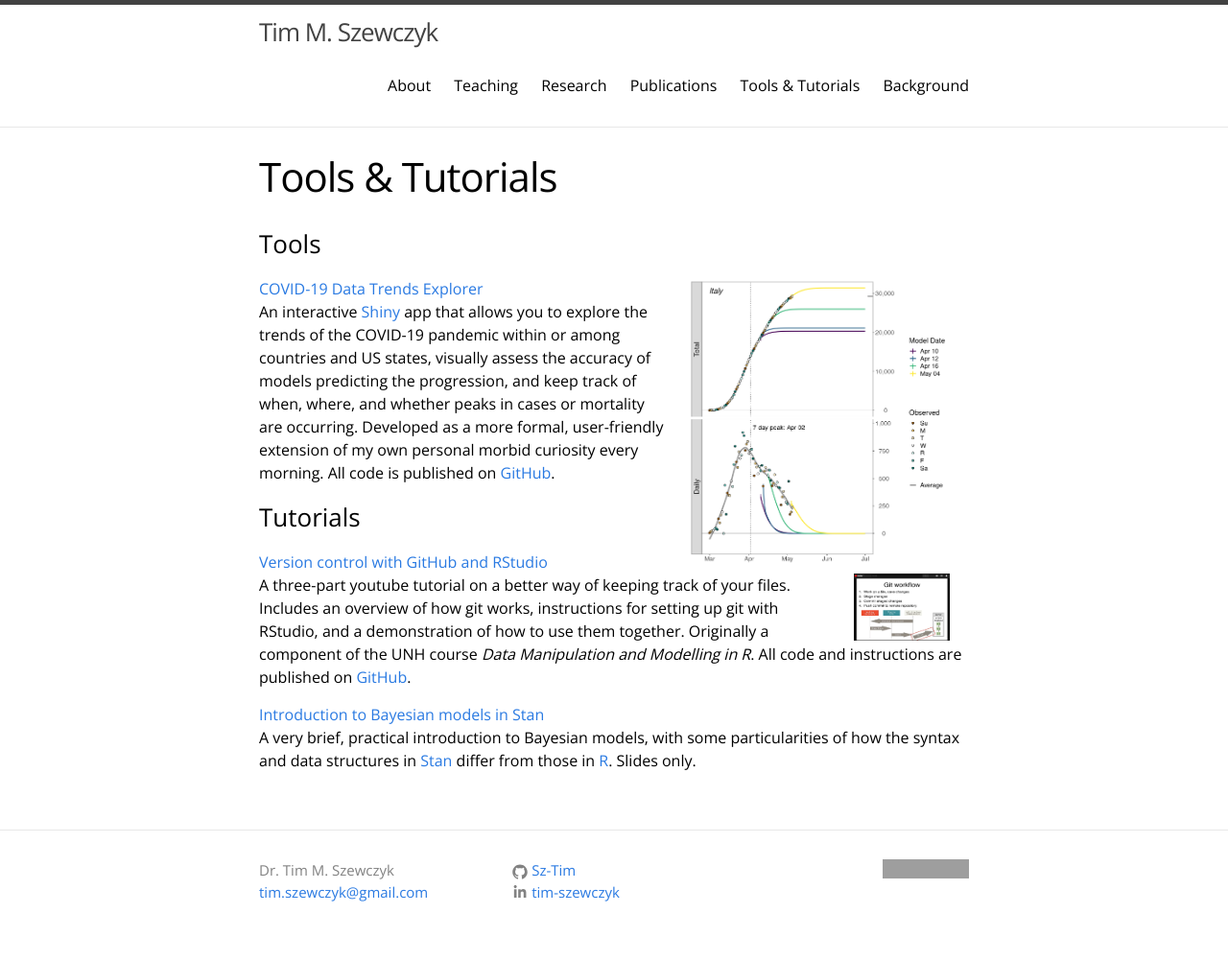
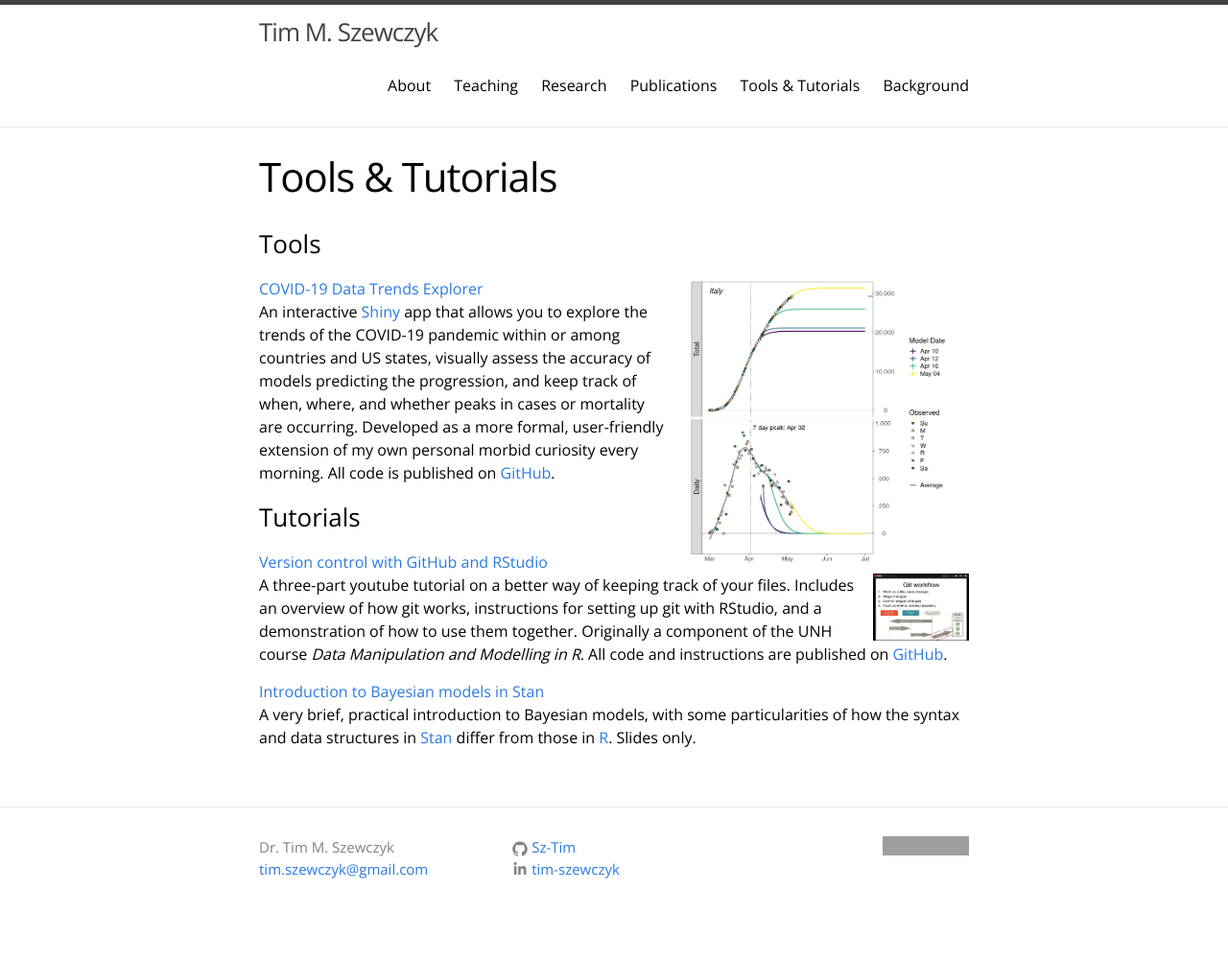
Before and after one commit to Sz-Tim/Sz-Tim.github.io, a Jekyll site: the page built from tools.md, in a window 1280 px wide. Shown: the whole page at 96% size. Built offline with Jekyll 4.4.1, drawn with Linux system fonts in a browser that asks for light colours; after the commit the page ends 977 px from its top, so only the background shows below that; grey boxes are pictures that could not be loaded.

Commit message:
img placement

```diff
--- a/tools.md
+++ b/tools.md
@@ -12,7 +12,7 @@ An interactive [Shiny](https://shiny.rstudio.com/) app that allows you to explor
 
 ### Tutorials
 [Version control with GitHub and RStudio](https://www.youtube.com/playlist?list=PL7GjEq0oE7-YrZoV5eWkO-YOQbZtz-RxX)
-<img style="float:left" width="100" height="70" style="margin: 0px 20px" src="{{ site.url }}/assets/git_workflow.png">A three-part youtube tutorial on a better way of keeping track of your files. Includes an overview of how git works, instructions for setting up git with RStudio, and a demonstration of how to use them together. Originally a component of the UNH course *Data Manipulation and Modelling in R*. All code and instructions are published on [GitHub](https://github.com/Sz-Tim/NR995_Module_9).
+<img width="100" height="70" style="float: left, margin: 0px 20px" src="{{ site.url }}/assets/git_workflow.png">A three-part youtube tutorial on a better way of keeping track of your files. Includes an overview of how git works, instructions for setting up git with RStudio, and a demonstration of how to use them together. Originally a component of the UNH course *Data Manipulation and Modelling in R*. All code and instructions are published on [GitHub](https://github.com/Sz-Tim/NR995_Module_9).
 
 [Introduction to Bayesian models in Stan]({{ site.url }}/assets/stan_intro.pdf)
 A very brief, practical introduction to Bayesian models, with some particularities of how the syntax and data structures in [Stan](https://mc-stan.org//) differ from those in [R](http://cran.r-project.org/). Slides only.
```
